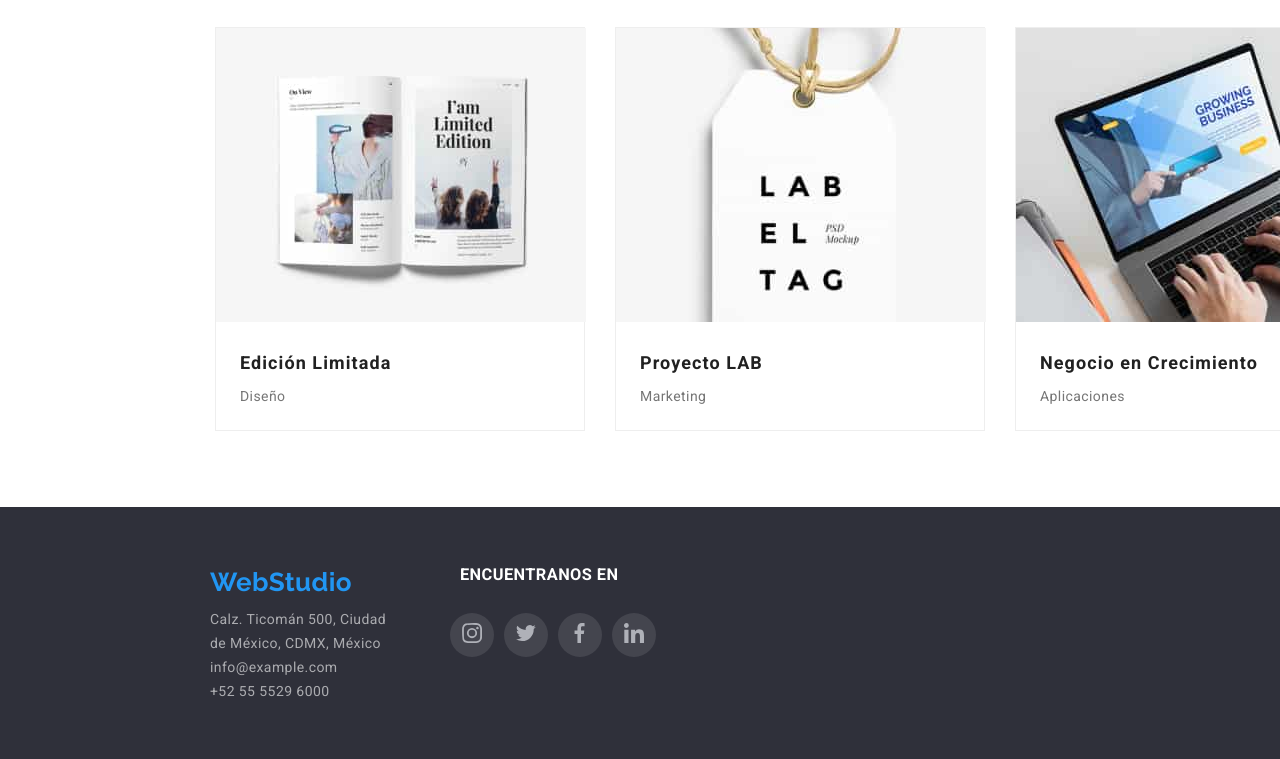
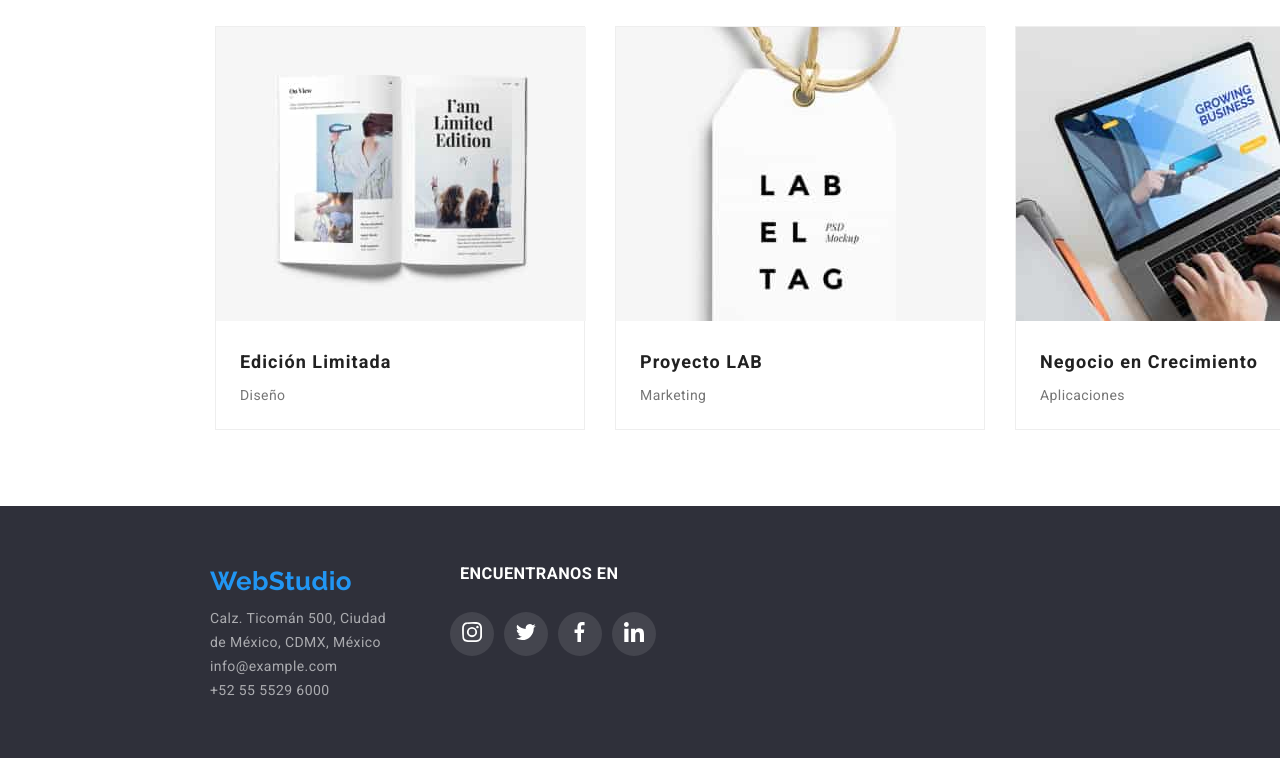
Before and after one commit to jalex2210/goit-markup-hw-04, a plain HTML site: page portfolio.html in a window 1280 px wide. Shown: the part 1122-1881 px from the top of the page. Drawn offline with nearby package versions, Linux system fonts and the light colour scheme.

Commit message:
copia del header y footer

```diff
--- a/portfolio.html
+++ b/portfolio.html
@@ -13,9 +13,9 @@
 
   <body class="body-portfolio">
     <!-- ENCABEZADO -->
-    <header>
-      <div class="container nav-container">
-        <nav>
+     <header class="container nav-container">
+      <!-- nav -->
+      <nav class="nav-container">
           <!-- LOGO -->
           <a class="Web-logo" href="./index.html">WebStudio</a>
 
@@ -24,22 +24,22 @@
           <a class="header-link" href="portfolio.html">Portafolio</a>
           <a class="header-link" href="">Сontactos</a>
       </nav>
-
-        <div class="contact-container">
-          <a class="tocontact" href="malito:info@example.com">
+      <!-- contacto -->
+      <div class="contact-header">
+          <a class="contact" href="malito:info@example.com">
             <svg class="icon-folder">
               <use href="./images/SVG/sprite.svg#sobre"></use>
             </svg>info@devstudio.com
           </a>
 
-          <a class="tocontact" href="tel:=525555296000">
+          <a class="contact" href="tel:525555296000">
             <svg class="icon-phone">
               <use href="./images/SVG/sprite.svg#celular"></use>
               </svg>+52 55 5529 6000
           </a>
       </div>
-      </div>
     </header>
+
     <!-- PRINCIPAL -->
     <main>
       <div class="container portfolio-page">
@@ -194,10 +194,9 @@
     </main>
 
     <!-- PIE DE PÁGINA -->
-    <footer>
+    <footer class="footer">
+      <div class="container footer-container">
         <!-- Contacto -->
-      <div class="footer">
-        <div class="container footer-container">
         <div class="list-footer">
           <ul>
             <li><a href="./index.html" class="Web-logo">WebStudio</a></li>
@@ -225,47 +224,44 @@
         </div>
 
         <!-- Redes Sociales -->
-
         <div class="footer-social-media">
           <h3 class="title-h3 title-social">ENCUENTRANOS EN</h3>
 
           <div class="items-socialmedia">
             <button class="icon-circle-footer">
               <a href="#">
-                  <svg class="icon-social-media">
-                    <use href="./images/svg/sprite.svg#instagram"></use>
+                <svg class="social-media">
+                  <use href="./images/SVG/sprite.svg#instagram"></use>
                 </svg>
               </a>
             </button>
 
             <button class="icon-circle-footer">
               <a href="#">
-                  <svg class="icon-social-media">
-                    <use href="./images/svg/sprite.svg#twitter"></use>
+                <svg class="social-media">
+                  <use href="./images/SVG/sprite.svg#twitter"></use>
                 </svg>
               </a>
             </button>
 
             <button class="icon-circle-footer">
               <a href="#">
-                  <svg class="icon-social-media">
-                    <use href="./images/svg/sprite.svg#facebook"></use>
+                <svg class="social-media">
+                  <use href="./images/SVG/sprite.svg#facebook"></use>
                 </svg>
               </a>
             </button>
 
             <button class="icon-circle-footer">
               <a href="#">
-                  <svg class="icon-social-media">
-                    <use href="./images/svg/sprite.svg#linkedlin"></use>
+                <svg class="social-media">
+                  <use href="./images/SVG/sprite.svg#linkedlin"></use>
                 </svg>
               </a>
             </button>
           </div>
         </div>
       </div>
-      </div>
     </footer>
   </body>
-  </body>
 </html>
```
Lines whose indentation alone changed are shown as unchanged.
